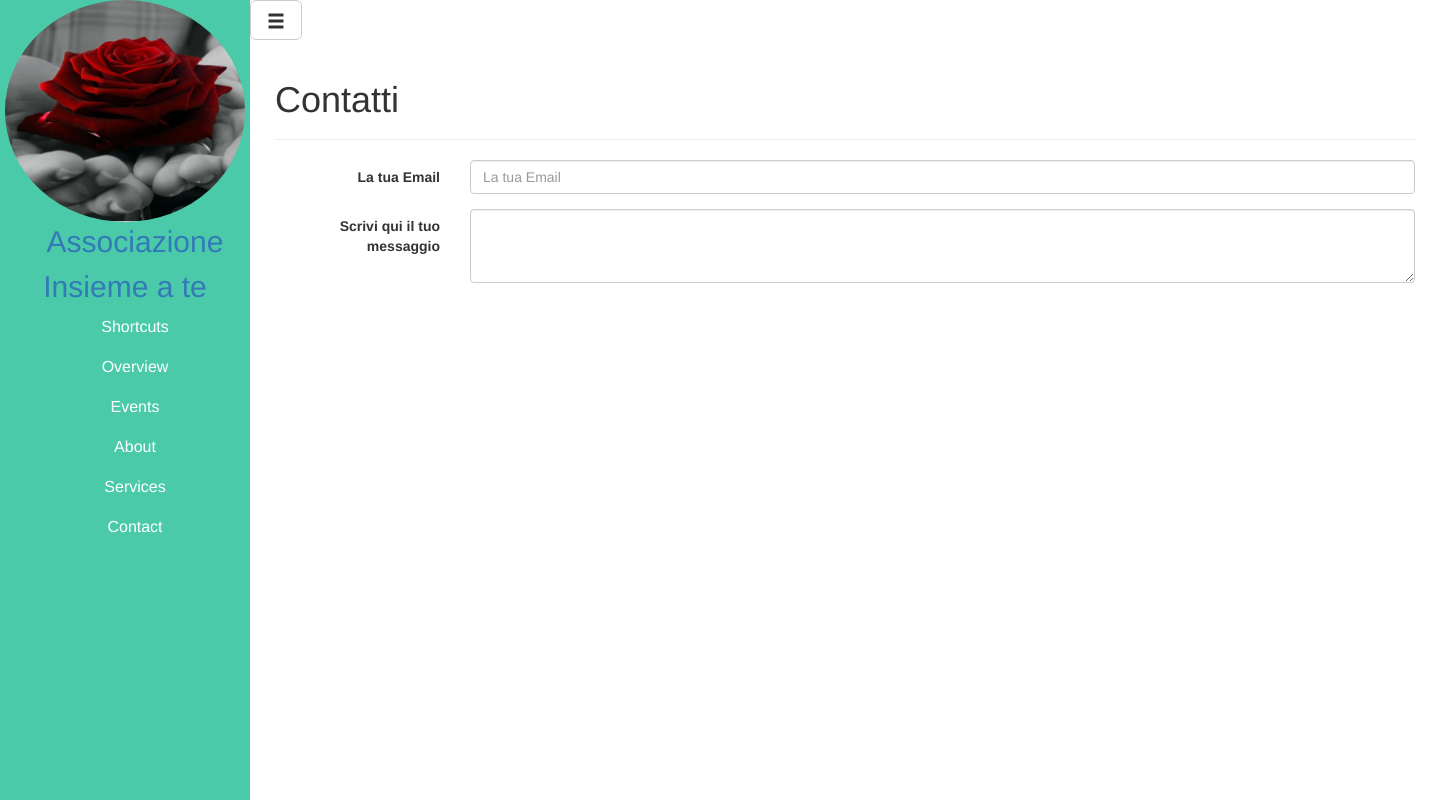
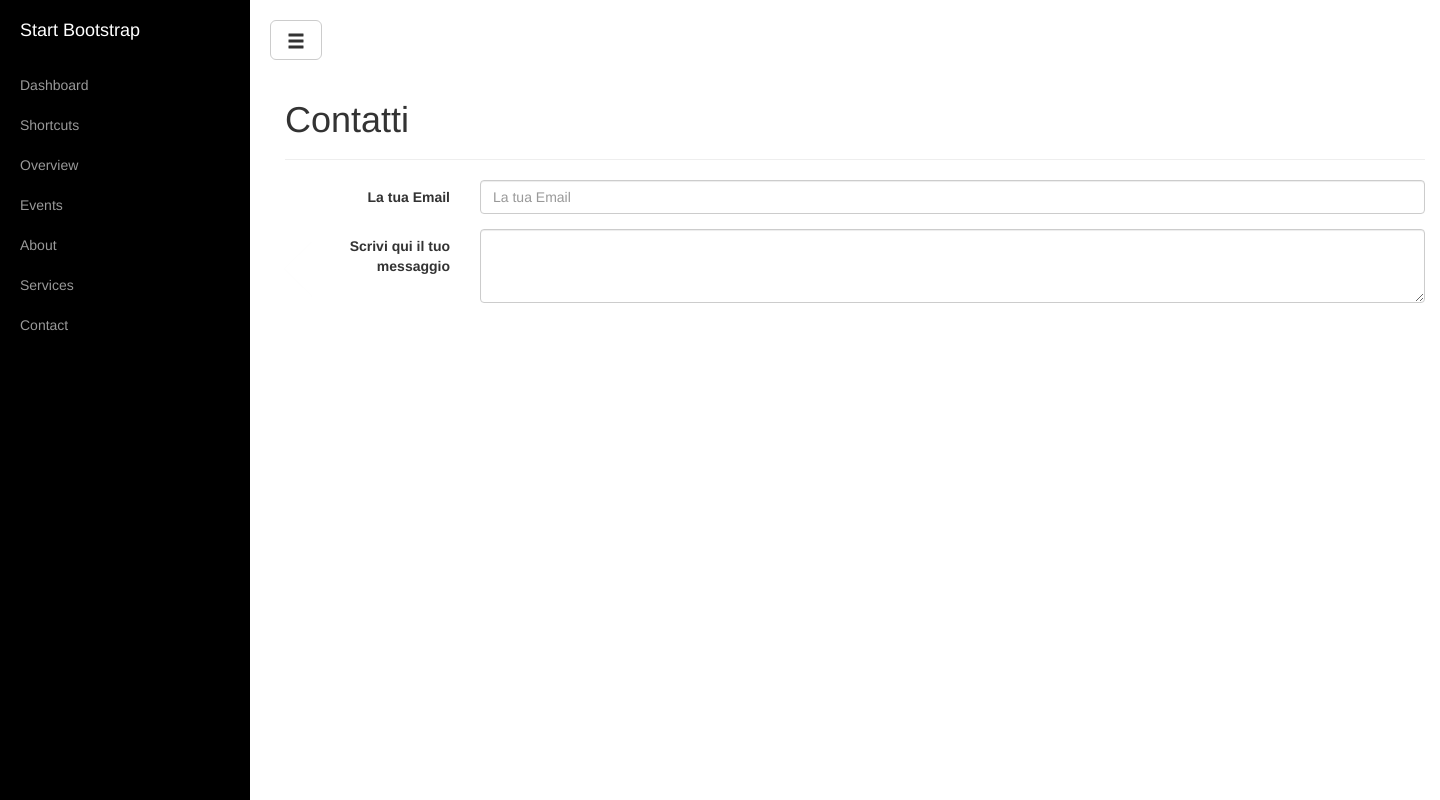
Before and after one commit to markosim/associazioneinsiemeate.it, a CodeIgniter app: page /database/contatti in a window 1440 px wide. Run offline with CodeIgniter, Linux system fonts and the light colour scheme; data that the repository does not hold is empty; some libraries are stand-ins or nearby versions.

Commit message:
second commit

```diff
--- a/application/assets/css/style.css
+++ b/application/assets/css/style.css
@@ -17,28 +17,20 @@
 #wrapper.toggled {
     padding-left: 250px;
 }
-/*ciao ciao*/
+
 #sidebar-wrapper {
-/*    z-index: 1000;*/
-/*    position: fixed;*/
-/*    left: 250px;*/
-/*    height: 100%;*/
-/*    margin-left: -250px;*/
-/*    overflow-y: auto;*/
-/*    background: #4acaa8;*/
-/*	color: #d1f1e9;*/
-/*    -webkit-transition: all 0.5s ease;*/
-/*    -moz-transition: all 0.5s ease;*/
-/*    -o-transition: all 0.5s ease;*/
-/*    transition: all 0.5s ease;*/
-background: #4acaa8;
-color: #d1f1e9;
-height: 100%;
-position: fixed;
-text-align: center;
-top: 0;
-width: 23em;
-left: 0;
+    z-index: 1000;
+    position: fixed;
+    left: 250px;
+    width: 0;
+    height: 100%;
+    margin-left: -250px;
+    overflow-y: auto;
+    background: #000;
+    -webkit-transition: all 0.5s ease;
+    -moz-transition: all 0.5s ease;
+    -o-transition: all 0.5s ease;
+    transition: all 0.5s ease;
 }
 
 #wrapper.toggled #sidebar-wrapper {
@@ -48,7 +40,7 @@ left: 0;
 #page-content-wrapper {
     width: 100%;
     position: absolute;
-    padding: 0;
+    padding: 15px;
 }
 
 #wrapper.toggled #page-content-wrapper {
@@ -65,7 +57,6 @@ left: 0;
     margin: 0;
     padding: 0;
     list-style: none;
-
 }
 
 .sidebar-nav li {
@@ -73,17 +64,16 @@ left: 0;
     line-height: 40px;
 }
 
-.sidebar-nav li:not(.sidebar-brand-sitename) a {
+.sidebar-nav li a {
     display: block;
     text-decoration: none;
-    color: #fff;
-    font-size: 16px;
+    color: #999999;
 }
 
 .sidebar-nav li a:hover {
     text-decoration: none;
-    color: #4acaa8;
-    background-color: #fff ;
+    color: #fff;
+    background: rgba(255,255,255,0.2);
 }
 
 .sidebar-nav li a:active,
@@ -92,22 +82,17 @@ left: 0;
 }
 
 .sidebar-nav > .sidebar-brand {
-    text-align: center;
-}
-.sidebar-nav .sidebar-brand img{
-    border-radius: 100%;
-    width: 240px;
+    height: 65px;
+    font-size: 18px;
+    line-height: 60px;
 }
 
-/*.sidebar-nav > .sidebar-brand a {*/
-/*    color: #999999;*/
-/*}*/
-.sidebar-brand-sitename a{
-    text-align: center;
-    font-size: 30px;
+.sidebar-nav > .sidebar-brand a {
+    color: #999999;
 }
+
 .sidebar-nav > .sidebar-brand a:hover {
-    /*color: #fff;*/
+    color: #fff;
     background: none;
 }
 
@@ -129,7 +114,7 @@ left: 0;
     }
 
     #page-content-wrapper {
-        padding: 0;
+        padding: 20px;
         position: relative;
     }
 
--- a/application/views/template/header.php
+++ b/application/views/template/header.php
@@ -20,12 +20,13 @@
                         <!-- Sidebar -->
                         <div id="sidebar-wrapper">
                             <ul class="sidebar-nav">
-                                <li class="sidebar-brand clearfix">
-                                        <img style="" src="<?=base_url()?>application/assets/img/template/logo.png"/>
-
+                                <li class="sidebar-brand">
+                                    <a href="#">
+                                        Start Bootstrap
+                                    </a>
                                 </li>
-                                <li class="sidebar-brand-sitename">
-                                        <a href="#">Associazione Insieme a te </a>
+                                <li>
+                                    <a href="#">Dashboard</a>
                                 </li>
                                 <li>
                                     <a href="#">Shortcuts</a>
```
